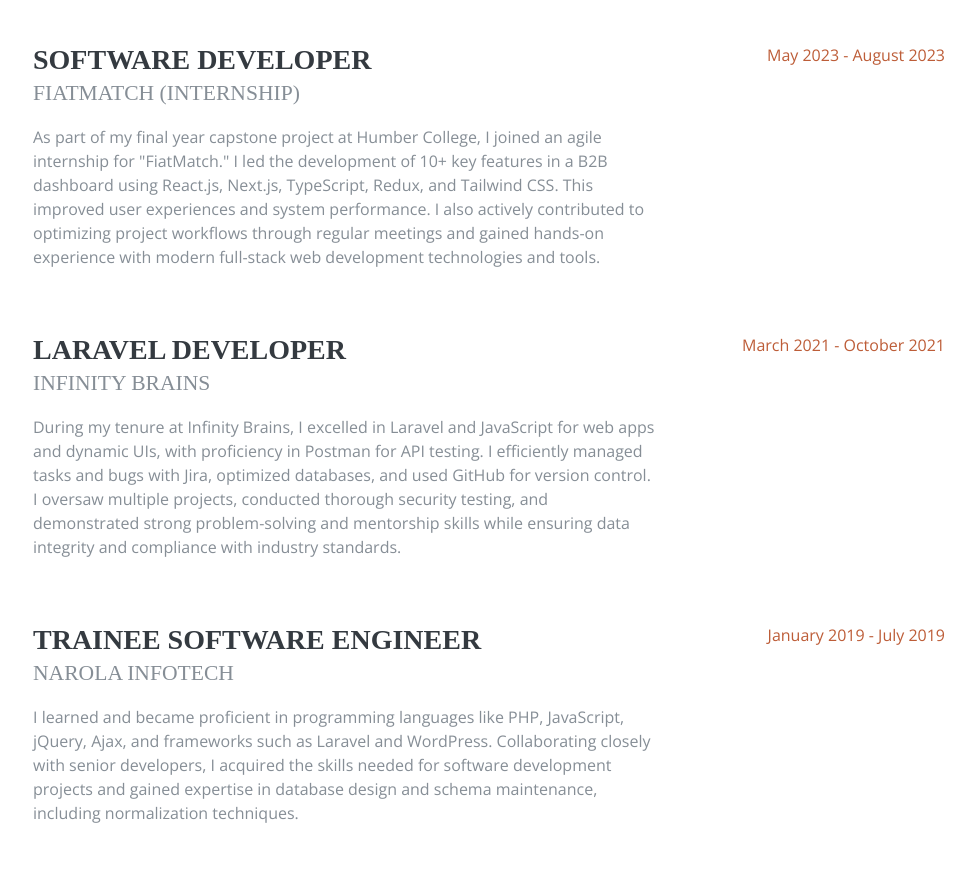
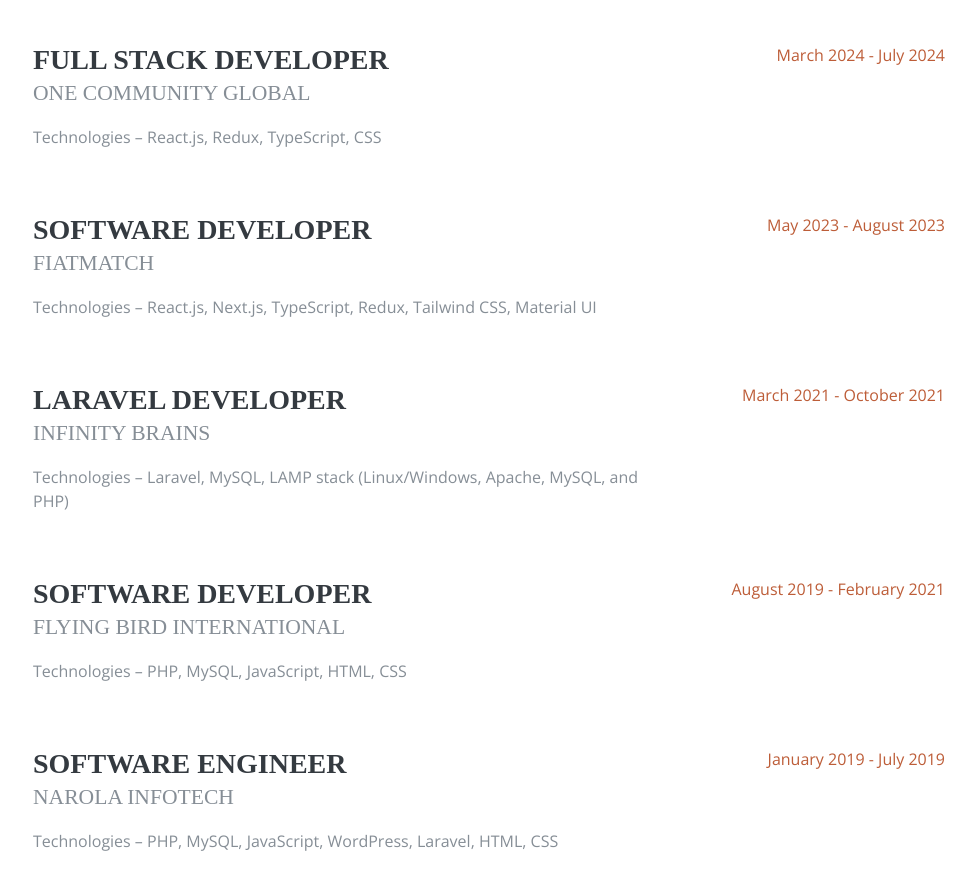
Before and after one commit to hiralsonip/portfolio, a plain HTML site: page index.html in a window 1280 px wide. Shown: the part 920-1792 px from the top of the page, without its empty margins (287-1263 px from the left). Drawn offline with nearby package versions, Linux system fonts and the light colour scheme; a web font is replaced by a local one.

Commit message:
Changes
Update Resume, profile pic, change details

```diff
--- a/index.html
+++ b/index.html
@@ -34,7 +34,7 @@
     <a class="navbar-brand js-scroll-trigger" href="#page-top">
       <span class="d-block d-lg-none">Start Bootstrap</span>
       <span class="d-none d-lg-block">
-        <img class="img-fluid img-profile rounded-circle mx-auto mb-2" src="img/Hiral_Soni_LinkedIn.png" alt="">
+        <img class="img-fluid img-profile rounded-circle mx-auto mb-2" src="img/Hiral_Soni.png" alt="">
       </span>
     </a>
     <button class="navbar-toggler" type="button" data-toggle="collapse" data-target="#navbarSupportedContent"
@@ -76,7 +76,7 @@
         <h1 class="mb-0">Hiral
           <span class="text-primary">Soni</span>
         </h1>
-        <div class="subheading mb-5">Toronto, ON, Canada · (680) 946-7197 ·
+        <div class="subheading mb-5">Toronto, ON, Canada · (647) 866-7197 ·
           <a href="mailto:ihiralsoni@gmail.com">ihiralsoni@gmail.com</a>
         </div>
         <p class="mb-5">I'm a passionate and results-driven Full Stack Developer. I specialize in crafting elegant and
@@ -110,15 +110,25 @@
       <div class="my-auto">
         <h2 class="mb-5">Experience</h2>
 
+        <!-- One community -->
+        <div class="resume-item d-flex flex-column flex-md-row mb-5">
+          <div class="resume-content mr-auto">
+            <h3 class="mb-0">Full Stack Developer</h3>
+            <div class="subheading mb-3">One Community Global</div>
+            <p>Technologies – React.js, Redux, TypeScript, CSS
+            </p>
+          </div>
+          <div class="resume-date text-md-right">
+            <span class="text-primary">March 2024 - July 2024</span>
+          </div>
+        </div>
+
+        <!-- Fiatmatch -->
         <div class="resume-item d-flex flex-column flex-md-row mb-5">
           <div class="resume-content mr-auto">
             <h3 class="mb-0">Software Developer</h3>
-            <div class="subheading mb-3">Fiatmatch (Internship)</div>
-            <p>As part of my final year capstone project at Humber College, I joined an agile internship for
-              "FiatMatch." I led the development of 10+ key features in a B2B dashboard using React.js, Next.js,
-              TypeScript, Redux, and Tailwind CSS. This improved user experiences and system performance. I also
-              actively contributed to optimizing project workflows through regular meetings and gained hands-on
-              experience with modern full-stack web development technologies and tools.
+            <div class="subheading mb-3">Fiatmatch</div>
+            <p>Technologies – React.js, Next.js, TypeScript, Redux, Tailwind CSS, Material UI
             </p>
           </div>
           <div class="resume-date text-md-right">
@@ -126,29 +136,36 @@
           </div>
         </div>
 
+        <!-- Infinity Brains -->
         <div class="resume-item d-flex flex-column flex-md-row mb-5">
           <div class="resume-content mr-auto">
             <h3 class="mb-0">Laravel Developer</h3>
             <div class="subheading mb-3">Infinity Brains</div>
-            <p>During my tenure at Infinity Brains, I excelled in Laravel and JavaScript for web apps and dynamic UIs,
-              with proficiency in Postman for API testing. I efficiently managed tasks and bugs with Jira, optimized
-              databases, and used GitHub for version control. I oversaw multiple projects, conducted thorough security
-              testing, and demonstrated strong problem-solving and mentorship skills while ensuring data integrity and
-              compliance with industry standards.</p>
+            <p>Technologies – Laravel, MySQL, LAMP stack (Linux/Windows, Apache, MySQL, and PHP)</p>
           </div>
           <div class="resume-date text-md-right">
             <span class="text-primary">March 2021 - October 2021</span>
           </div>
         </div>
 
+        <!-- Flying Bird international -->
+        <div class="resume-item d-flex flex-column flex-md-row mb-5">
+          <div class="resume-content mr-auto">
+            <h3 class="mb-0">Software Developer</h3>
+            <div class="subheading mb-3">Flying Bird International</div>
+            <p>Technologies – PHP, MySQL, JavaScript, HTML, CSS</p>
+          </div>
+          <div class="resume-date text-md-right">
+            <span class="text-primary">August 2019 - February 2021</span>
+          </div>
+        </div>
+
+        <!-- Narola Infotech -->
         <div class="resume-item d-flex flex-column flex-md-row">
           <div class="resume-content mr-auto">
-            <h3 class="mb-0">Trainee Software Engineer</h3>
+            <h3 class="mb-0">Software Engineer</h3>
             <div class="subheading mb-3">Narola Infotech</div>
-            <p>I learned and became proficient in programming languages like PHP, JavaScript, jQuery, Ajax, and
-              frameworks such as Laravel and WordPress. Collaborating closely with senior developers, I acquired the
-              skills needed for software development projects and gained expertise in database design and schema
-              maintenance, including normalization techniques.</p>
+            <p>Technologies – PHP, MySQL, JavaScript, WordPress, Laravel, HTML, CSS</p>
           </div>
           <div class="resume-date text-md-right">
             <span class="text-primary">January 2019 - July 2019</span>
@@ -196,34 +213,64 @@
         <div class="subheading mb-3">Programming Languages &amp; Tools</div>
         <ul class="list-inline list-icons">
           <li class="list-inline-item">
+            <div style="display: flex; flex-direction: column;">
               <i class="devicons devicons-html5"></i>
+              <div style="font-size: 17px;">HTML</div>
+            </div>
           </li>
           <li class="list-inline-item">
+            <div style="display: flex; flex-direction: column;">
               <i class="devicons devicons-css3"></i>
+              <div style="font-size: 17px;">CSS</div>
+            </div>
           </li>
           <li class="list-inline-item">
+            <div style="display: flex; flex-direction: column;">
               <i class="devicons devicons-javascript"></i>
+              <div style="font-size: 17px;">JavaScript</div>
+            </div>
           </li>
           <li class="list-inline-item">
+            <div style="display: flex; flex-direction: column;">
               <i class="devicons devicons-react"></i>
+              <div style="font-size: 17px;">React JS</div>
+            </div>
           </li>
           <li class="list-inline-item">
+            <div style="display: flex; flex-direction: column;">
               <i class="devicons devicons-angular"></i>
+              <div style="font-size: 17px;">Angular JS</div>
+            </div>
           </li>
           <li class="list-inline-item">
+            <div style="display: flex; flex-direction: column;">
               <i class="devicons devicons-nodejs"></i>
+              <div style="font-size: 17px;">Node JS</div>
+            </div>
           </li>
           <li class="list-inline-item">
+            <div style="display: flex; flex-direction: column;">
               <i class="devicons devicons-php"></i>
+              <div style="font-size: 17px;">PHP</div>
+            </div>
           </li>
           <li class="list-inline-item">
+            <div style="display: flex; flex-direction: column;">
               <i class="devicons devicons-jquery"></i>
+              <div style="font-size: 17px;">jQuery</div>
+            </div>
           </li>
           <li class="list-inline-item">
+            <div style="display: flex; flex-direction: column;">
               <i class="devicons devicons-bootstrap"></i>
+              <div style="font-size: 17px;">Bootstrap</div>
+            </div>
           </li>
           <li class="list-inline-item">
+            <div style="display: flex; flex-direction: column;">
               <i class="devicons devicons-wordpress"></i>
+              <div style="font-size: 17px;">WordPress</div>
+            </div>
           </li>
         </ul>
 
```
Also changed, not shown: img/Hiral_Soni.png (added), 1 other file. Lines whose indentation alone changed are shown as unchanged.
